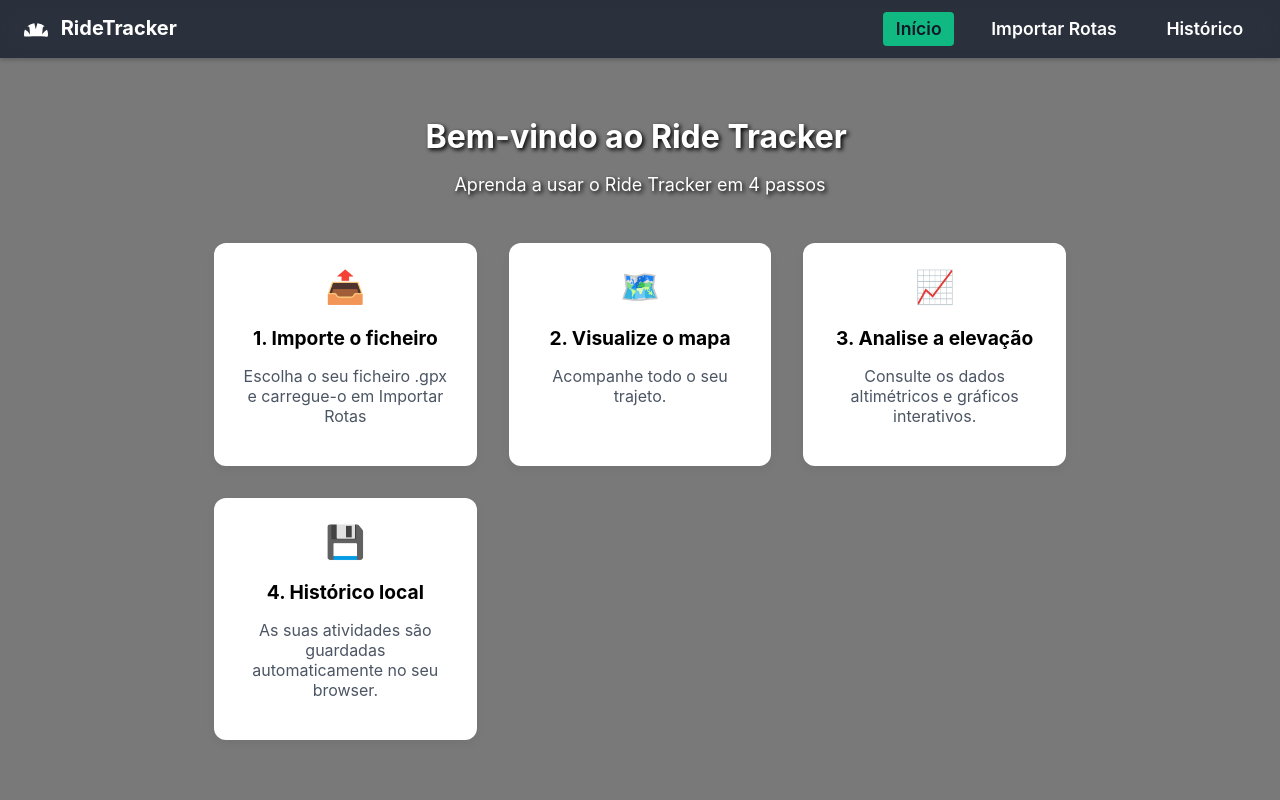
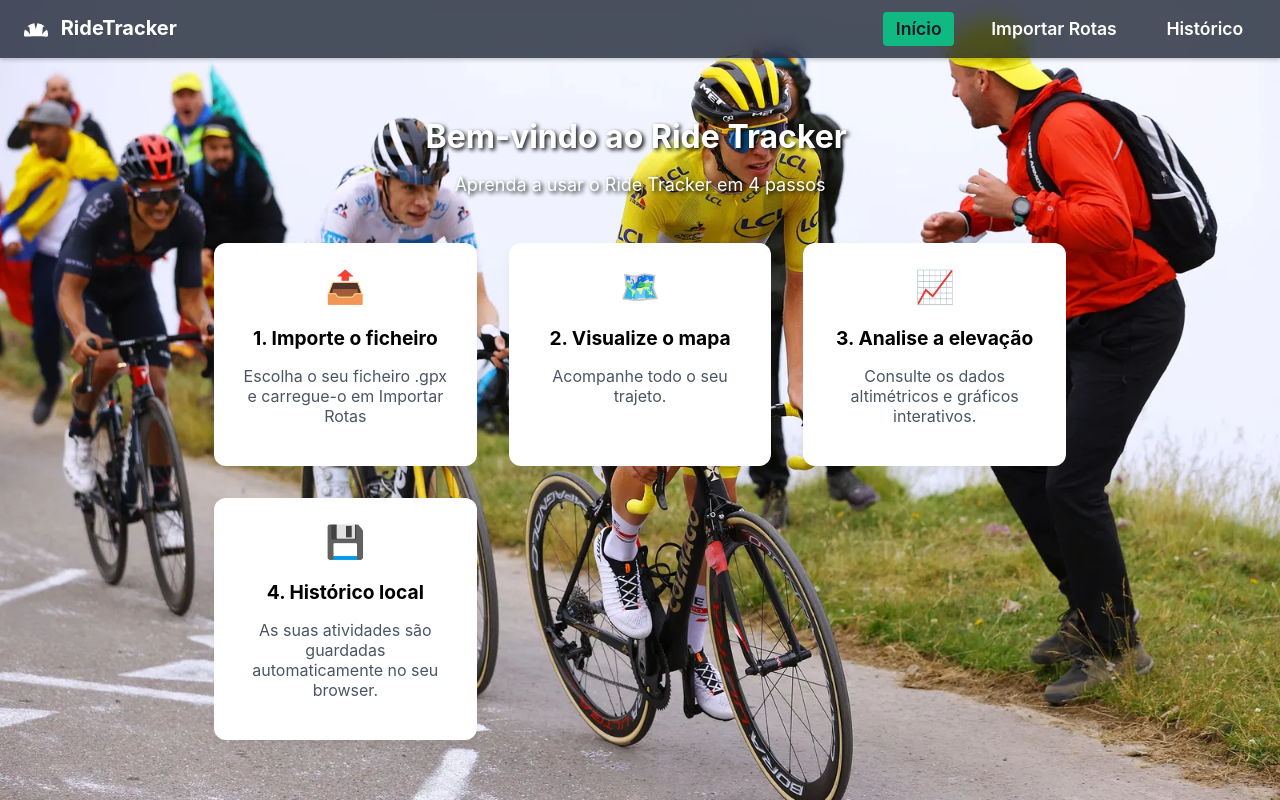
Before and after one commit to BikeRoutes798/ridetracker, a plain HTML site: page index.html in a window 1280 px wide. Drawn offline with Linux system fonts and the light colour scheme; files whose address does not match are found by name.

Commit message:
Caminho da imagem

```diff
--- a/index.html
+++ b/index.html
@@ -137,7 +137,7 @@
       margin: 0;
       padding: 0;
       font-family: 'Inter', sans-serif;
-      background: url('img/pogacar.webp') no-repeat center center fixed;
+      background: url('pogacar.webp') no-repeat center center fixed;
       background-size: cover;
       color: #ffffff;
       min-height: 100vh;
```
